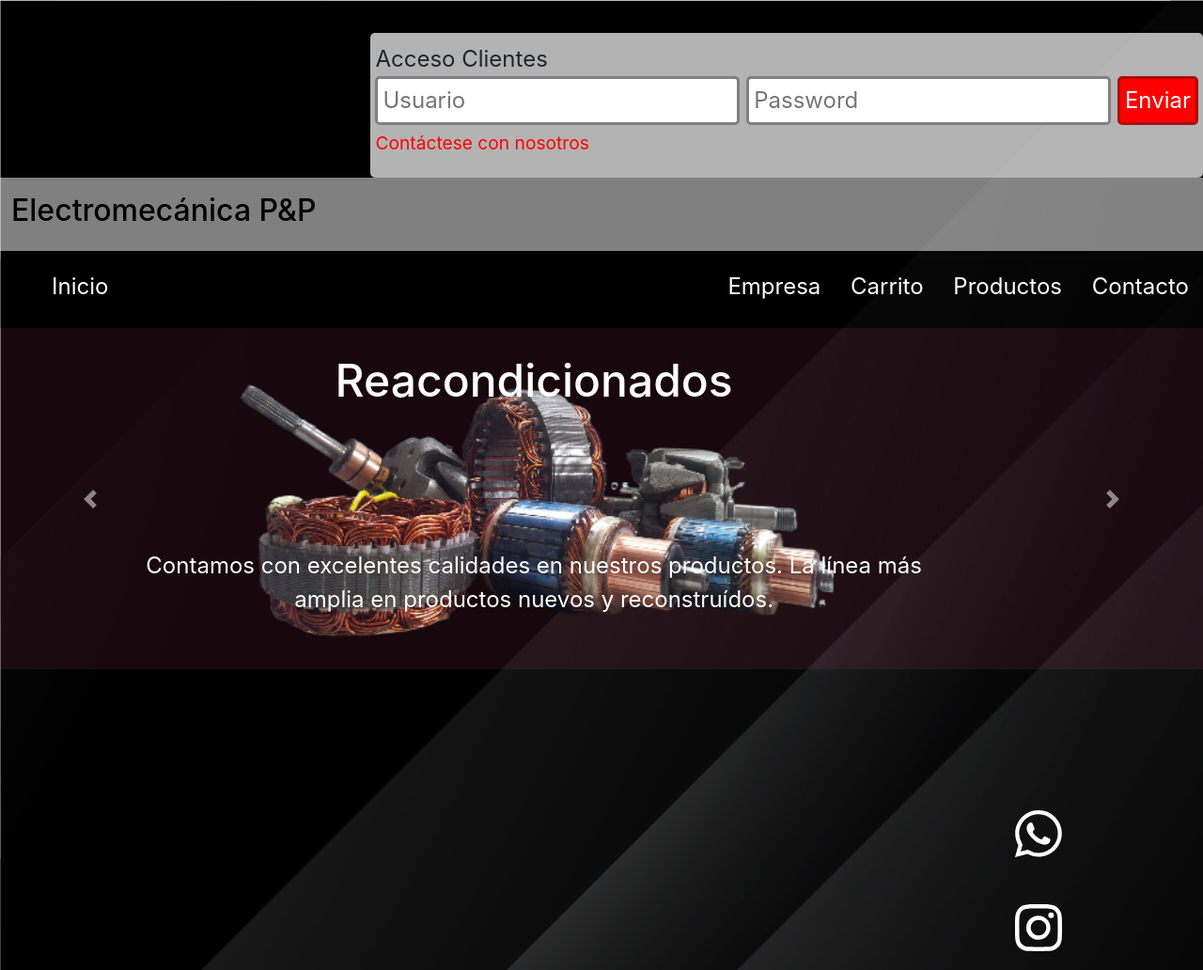
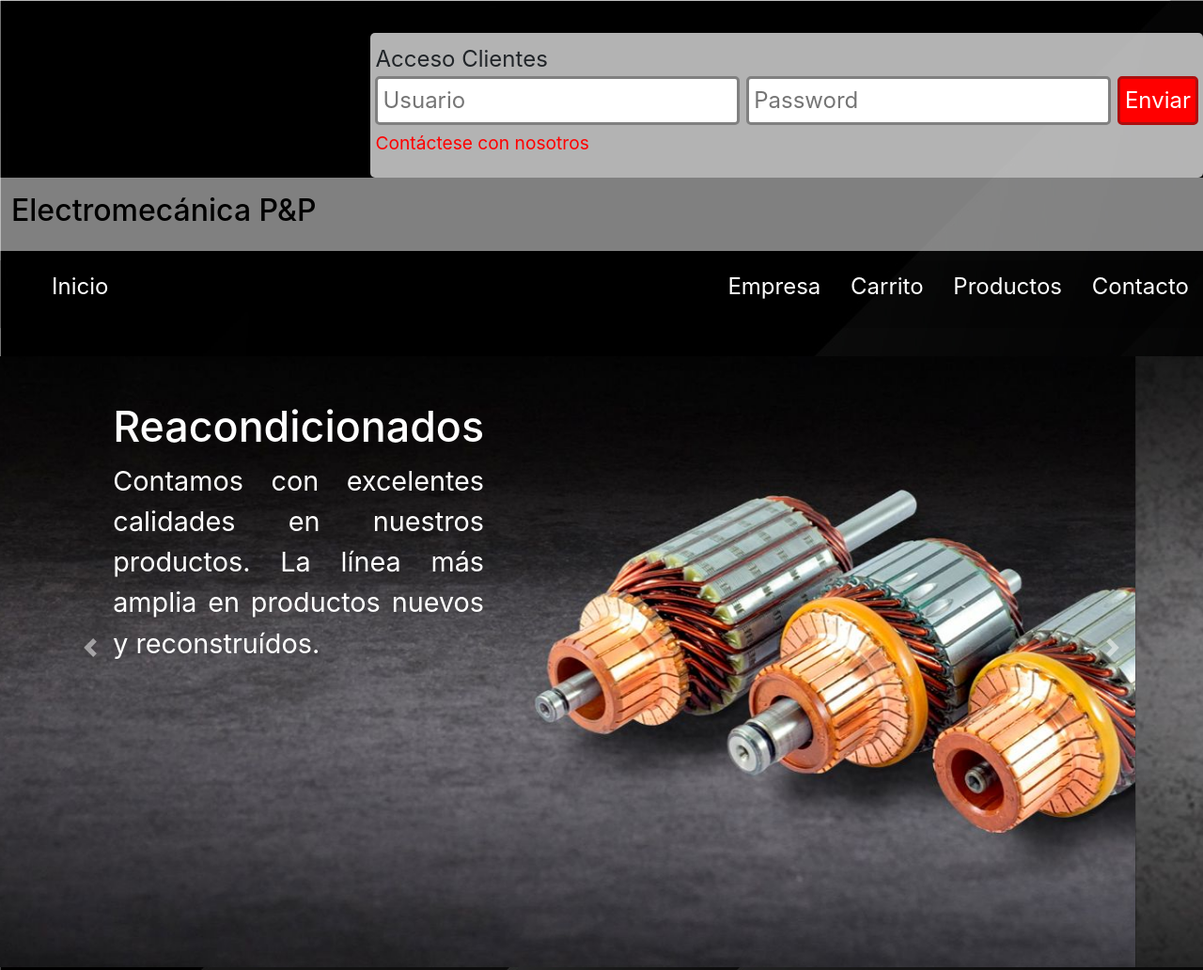
Before and after one commit to pcristian08/proyecto-coderhouse, a plain HTML site: page index.html in a window 1280 px wide. Shown: the top 1032 px of the page at 94% size. Drawn offline with nearby package versions, Linux system fonts and the light colour scheme.

Commit message:
Puesta a punto del carrusel

```diff
--- a/estiloSass/estilo.scss
+++ b/estiloSass/estilo.scss
@@ -138,30 +138,41 @@ ul {
     }
 }
 
-#carousel {
-    background-color: rgba(234, 76, 137, 0.1);
-    .carousel-item {
-        img {
-            max-height: 500px; /* Puedes ajustar este valor según tus necesidades */
-            width: auto;
-            margin: 0 auto; /* Centra la imagen horizontalmente */
-            justify-content: flex-end;
-        }
+.carousel-item-background {
+    background-size: cover;
+    background-position: center;
+    height: 650px;
+    width: 100%;
+    margin-top: 30px;
+}
+
+.reacondicionados {
+    background-image: url('../multimedia/Solenoides.jpg');
+}
+
+.reguladores {
+    background-image: url('../multimedia/Reguladores.jpg');
+}
+
+.portadiodos {
+    background-image: url('../multimedia/Rectificadores.jpg');
+}
+
+.carousel-caption {
+    top: 30%;
+    transform: translateY(-50%);
+    max-width: 30%;
+    h2 {
+        font-size: 2.8rem;
+        text-align: justify;
+    }
+    p {
+        font-size: 1.8rem;
+        text-align: justify;
     }
 }
 
-.carousel-caption {
-    h2 {
-        font-size: 3rem;
-    }
-}
 
-.carousel-caption {
-    p {
-        font-size: 1.5rem;
-        margin-top: 150px;
-    }
-}
 
 .contactarse {
     display: flex;
--- a/index.html
+++ b/index.html
@@ -56,25 +56,28 @@
         <!-- Elementos de mi carrusel -->
         <div id="carousel" class="carousel slide" data-ride="carousel">
             <div class="carousel-inner">
-                <div class="carousel-item active">
-                    <img src="./multimedia/Reacondicionados.png" class="d-block w-50" alt="Reacondicionados">
-                    <div class="carousel-caption d-none d-md-block">
-                        <h2>Reacondicionados</h2>
-                        <p>Contamos con excelentes calidades en nuestros productos. La línea más amplia en productos nuevos y reconstruídos. </p>
+                <div class="carousel-item active carousel-item-background reacondicionados">
+                    <div class="carousel-caption d-none d-md-flex align-items-center">
+                        <div class="text">
+                            <h2>Reacondicionados</h2>
+                            <p>Contamos con excelentes calidades en nuestros productos. La línea más amplia en productos nuevos y reconstruídos. </p>
+                        </div>
                     </div>
                 </div>
-                <div class="carousel-item">
-                    <img src="./multimedia/impulsor.png" class="d-block w-25" alt="Impulsor">
-                    <div class="carousel-caption d-none d-md-block">
-                        <h2>Impulsores</h2>
-                        <p>Trabajamos bajo el sello de nuestra marca ZNP, con respaldo de mas de 20 años por los clientes.</p>
+                <div class="carousel-item carousel-item-background reguladores">
+                    <div class="carousel-caption d-none d-md-flex align-items-center">
+                        <div class="text">
+                            <h2>Reguladores</h2>
+                            <p>Amplia línea de modelos en 12v y 24v. Importados y testeados de la mejor calidad</p>
+                        </div>
                     </div>
                 </div>
-                <div class="carousel-item">
-                    <img src="./multimedia/portadiodos.png" class="d-block w-25" alt="Rectificadores">
-                    <div class="carousel-caption d-none d-md-block">
-                        <h2>Rectificadores</h2>
-                        <p>Excelente calidad, gran variedad y precios competitivos</p>
+                <div class="carousel-item carousel-item-background portadiodos">
+                    <div class="carousel-caption d-none d-md-flex align-items-center">
+                        <div class="text">
+                            <h2>Rectificadores</h2>
+                            <p>Excelente calidad, gran variedad y precios competitivos</p>
+                        </div>
                     </div>
                 </div>
             </div>
@@ -88,6 +91,8 @@
                 <span class="sr-only">Siguiente</span>
             </a>
         </div>
+
+
 
         <div class="redesSociales">
             <div class="contactoConRedes">
```
Also changed, not shown: estilos/estilo.css, multimedia/MotoresDeArranque.jpg (added), multimedia/Rectificadores.jpg (added), multimedia/Reguladores.jpg (added), 1 other file.
